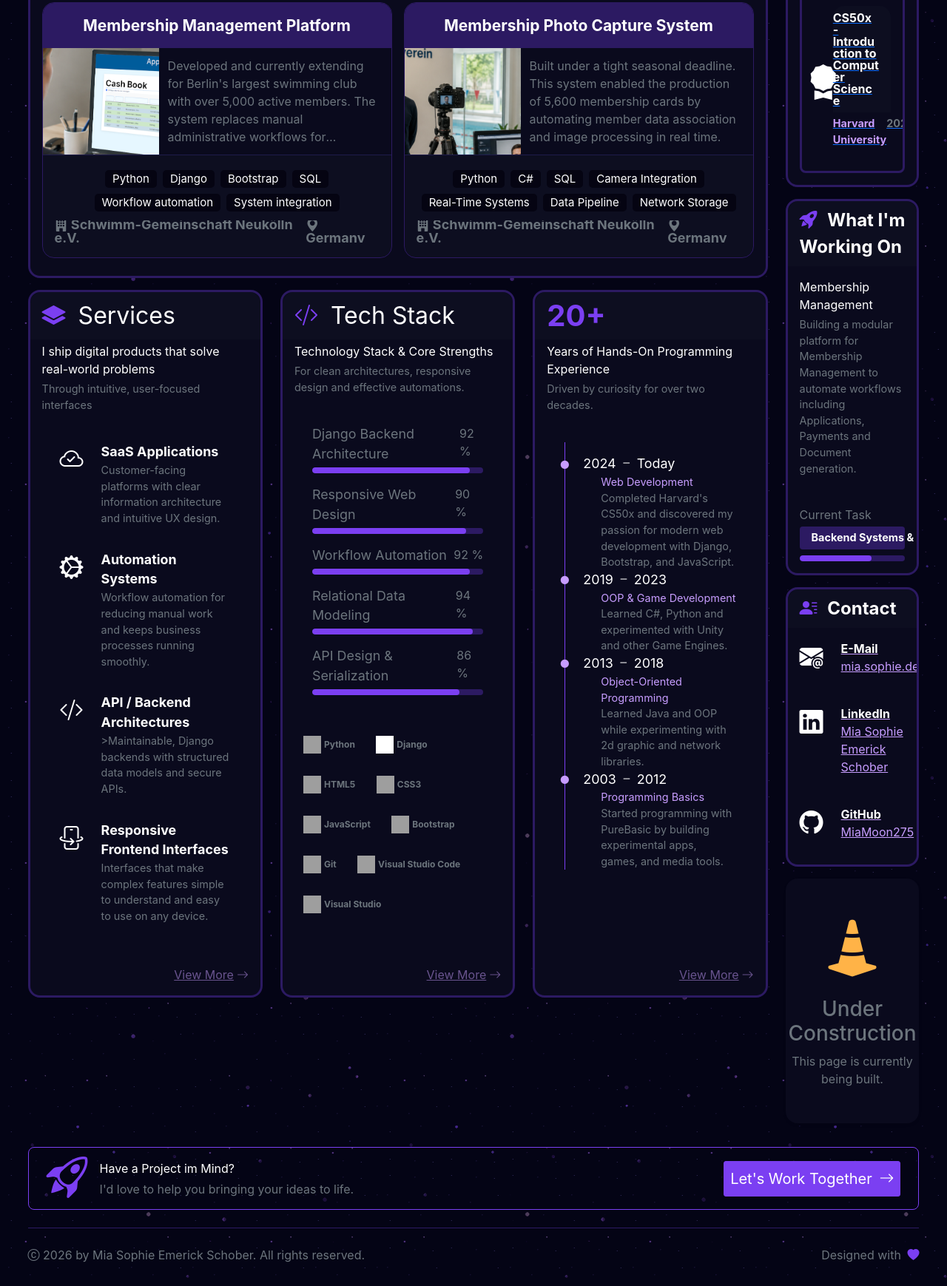
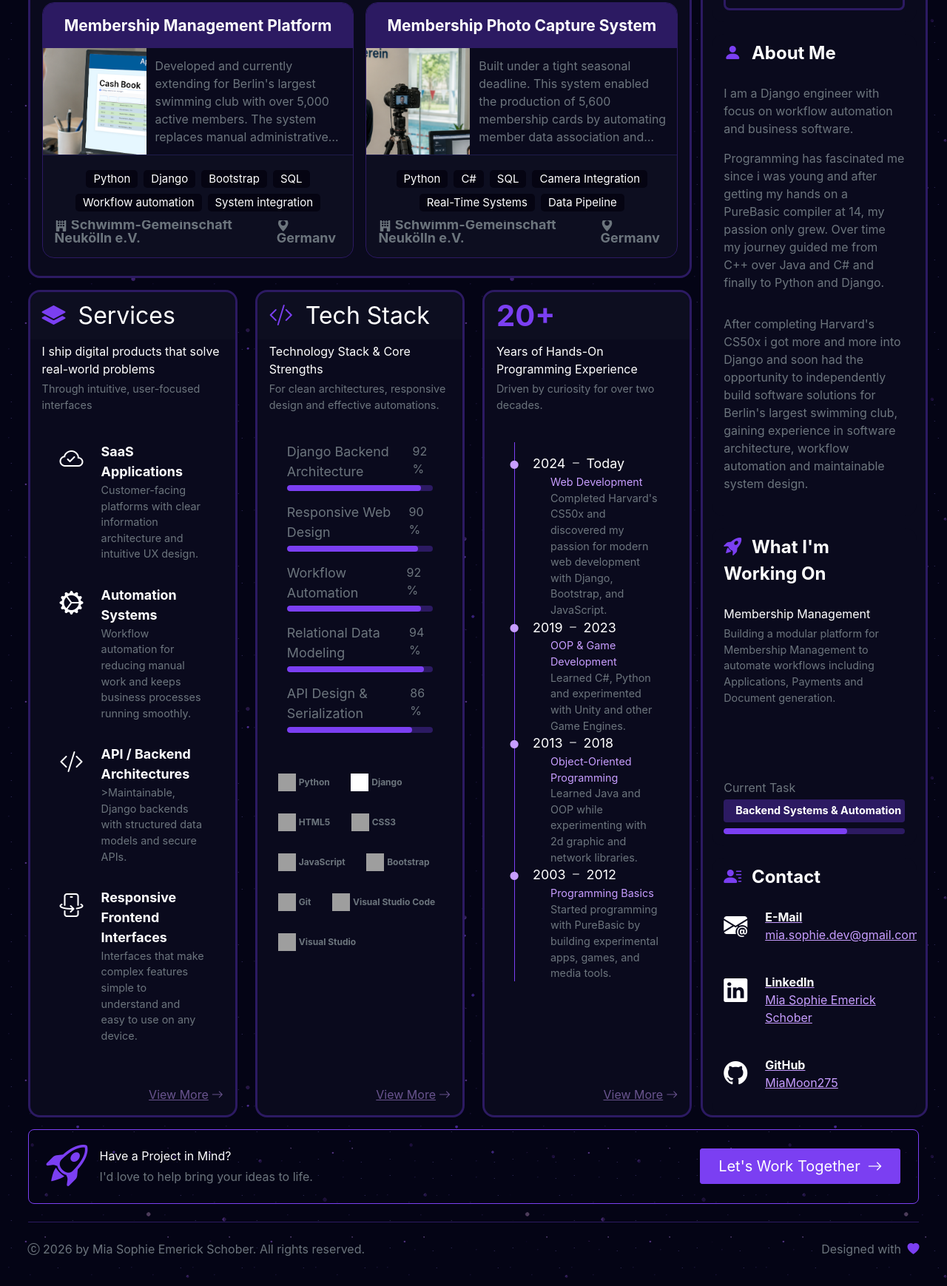
Before and after one commit to MiaMoon275/MiaMoon275.github.io, a website with bundled scripts: page index.html in a window 1280 px wide. Shown: the part 464-2203 px from the top of the page at 74% size. Built offline with nearby package versions, Linux system fonts and the light colour scheme; grey boxes are pictures that could not be loaded; files whose address does not match are found by name.

Commit message:
Design Changes
* Added About Me
* Made Sidebar look like one single card as a temporary visual solution, before fixing the bootstrap-grid.

```diff
--- a/index.html
+++ b/index.html
@@ -29,7 +29,7 @@
             <div class="row gy-3">
 
                 <!-- Content Start-->
-                <div class="col-12 col-md-9 col-lg-10 d-flex flex-column">
+                <div class="col-12 col-md-9  d-flex flex-column">
                     <div class="row gy-3">
 
                         <!-- Quick Info -->
@@ -301,14 +301,14 @@
                 </div>
                 <!-- Contend End-->
 
-                <!-- Sidebar, hidden on mobile -->
-                <div class="col-12 col-md-3 col-lg-2 d-flex flex-column align-items-stretch">
+                <!-- Sidebar -->
+                <div class="col-12 col-md-3 d-flex flex-column align-items-stretch card">
 
                     <div class="sidebar d-flex flex-column h-100 row-gap-3">
 
-                            <!-- Availability - Desktop-->
+                            <!-- Availability -->
                             <div class="col-12">
-                                <div class="card w-100">
+                                <div class="card w-100 border-0">
                                     <div class="card-body d-flex flex-column gap-2">
 
                                         <div class="mb-3">
@@ -330,11 +330,11 @@
                                 </div>
                             </div>
 
-                            <!-- Certifications - Desktop -->
+                            <!-- Certifications  -->
                             <div class="col-12">
-                                <div class="card w-100">
+                                <div class="card w-100 border-0">
 
-                                    <div class="card-header text-white fs-4 fw-bold">
+                                    <div class="card-header text-white fs-4 bg-transparent fw-bold">
                                         <i class="bi bi-trophy-fill text-primary me-2"></i>
                                         <span>Certifications</span>
                                     </div>
@@ -346,11 +346,39 @@
                                 </div>
                             </div>
 
-                            <!-- Current Project - Desktop -->
+                            <!-- About Me -->
                             <div class="col-12 d-flex ">
-                                <div class="card w-100">
+                                <div class="card w-100 border-0">
 
-                                    <div class="card-header text-white fs-4 fw-bold">
+                                    <div class="card-header text-white fs-4 fw-bold bg-transparent">
+                                        <i class="bi bi-person-fill text-primary me-2"></i>
+                                        <span>About Me</span>
+                                    </div>
+                                    <div class="card-body d-flex flex-column">
+
+                                        <p>
+                                            I am a Django engineer with focus on workflow automation and business software.
+                                        </p>
+
+                                        <p>
+                                            Programming has fascinated me since i was young and after getting my hands on a PureBasic compiler at 14,
+                                            my passion only grew. Over time my journey guided me from C++ over Java and C# and finally to Python and Django.
+                                        </p>
+                                        </p>
+                                        <p>
+                                            After completing Harvard's CS50x i got more and more into Django and soon had the opportunity to independently build software solutions
+                                            for Berlin's largest swimming club, gaining experience in software architecture, workflow automation and maintainable system design.
+                                        </p>
+
+                                    </div>
+                                </div>
+                            </div>
+
+                            <!-- Current Project -->
+                            <div class="col-12 d-flex flex-grow-1">
+                                <div class="card w-100 border-0">
+
+                                    <div class="card-header text-white fs-4 fw-bold bg-transparent">
                                         <i class="bi bi-rocket-takeoff-fill text-primary me-2"></i>
                                         <span>What I'm Working On</span>
                                     </div>
@@ -379,11 +407,11 @@
                                 </div>
                             </div>
 
-                            <!-- Contact - Desktop -->
+                            <!-- Contact -->
                             <div class="col-12 d-flex">
-                                <div class="card w-100">
+                                <div class="card w-100 border-0">
 
-                                    <div class="card-header text-white fs-4 fw-bold">
+                                    <div class="card-header text-white fs-4 bg-transparent fw-bold">
                                         <i class="bi bi-person-lines-fill text-primary me-2"></i>
                                         <span>Contact</span>
                                     </div>
@@ -434,30 +462,10 @@
                                                 </div>
                                             </a>
                                         </div>
+                                    </div>
 
-
-                                    </div>
                                 </div>
                             </div>
-
-                            <!-- Under Construction -->
-                            <div class="col-12 d-flex flex-grow-1">
-                                <div class="card w-100 shadow-sm border-warning border-0">
-                                    <div class="card-body d-flex flex-column align-items-center justify-content-center text-center gap-3 py-5">
-
-                                        <i class="bi bi-cone-striped display-1 text-warning"></i>
-
-                                        <div>
-                                            <h3 class="mb-2">Under Construction</h3>
-                                            <p class="text-secondary mb-0">
-                                                This page is currently being built.
-                                            </p>
-                                        </div>
-
-                                    </div>
-                                </div>
-                            </div>
-
                         </div>
                     </div>
                     <!-- Sidebar End -->
@@ -466,33 +474,39 @@
                 <!-- Footer-->
                 <div class="col-12 d-flex flex-column justify-content-start mt-3 gap-4">
 
-                    <div class="border border-primary rounded-3 px-4 py-2 d-flex justify-content-start align-items-center mt-3">
+                    <!-- CTA Box -->
+                    <div class="border border-primary rounded-3 px-4 py-3 d-flex flex-column flex-md-row align-items-center gap-3">
 
                         <i class="bi bi-rocket-takeoff text-primary display-4"></i>
 
-                        <div class="ms-3 d-flex flex-column gap-1">
-                            <div class="text-white fs-6">Have a Project im Mind?</div>
-                            <div>I'd love to help you bringing your ideas to life.</div>
+                        <!-- Middle text (can stretch) -->
+                        <div class="flex-grow-1 d-flex flex-column gap-1 me-md-auto text-center text-md-start">
+                            <div class="text-white fs-6">Have a Project in Mind?</div>
+                            <div>I'd love to help bring your ideas to life.</div>
                         </div>
 
+                        <!-- Button right aligned on md+ -->
                         <a href="mailto:mia.sophie.dev@gmail.com"
-                        class="btn btn-primary text-white fs-5 ms-auto p-2"
-                        style="z-index: 1;">
+                        class="btn btn-primary text-white fs-5 px-4 py-2 w-md-auto text-center">
                             <span class="me-1">Let's Work Together</span>
                             <i class="bi bi-arrow-right"></i>
                         </a>
 
                     </div>
 
-                    <div class="pt-4 border-top border-dark-2 d-flex justify-content-between">
+                    <!-- Bottom Footer -->
+                    <div class="pt-4 border-top border-dark-2 d-flex flex-column flex-md-row justify-content-between align-items-center gap-2 text-center text-md-start">
+
                         <div>
                             <i class="bi bi-c-circle"></i>
                             <span>2026 by Mia Sophie Emerick Schober. All rights reserved.</span>
                         </div>
+
                         <div>
                             <span>Designed with</span>
                             <i class="bi bi-heart-fill text-primary ms-1"></i>
                         </div>
+
                     </div>
 
                 </div>
```
